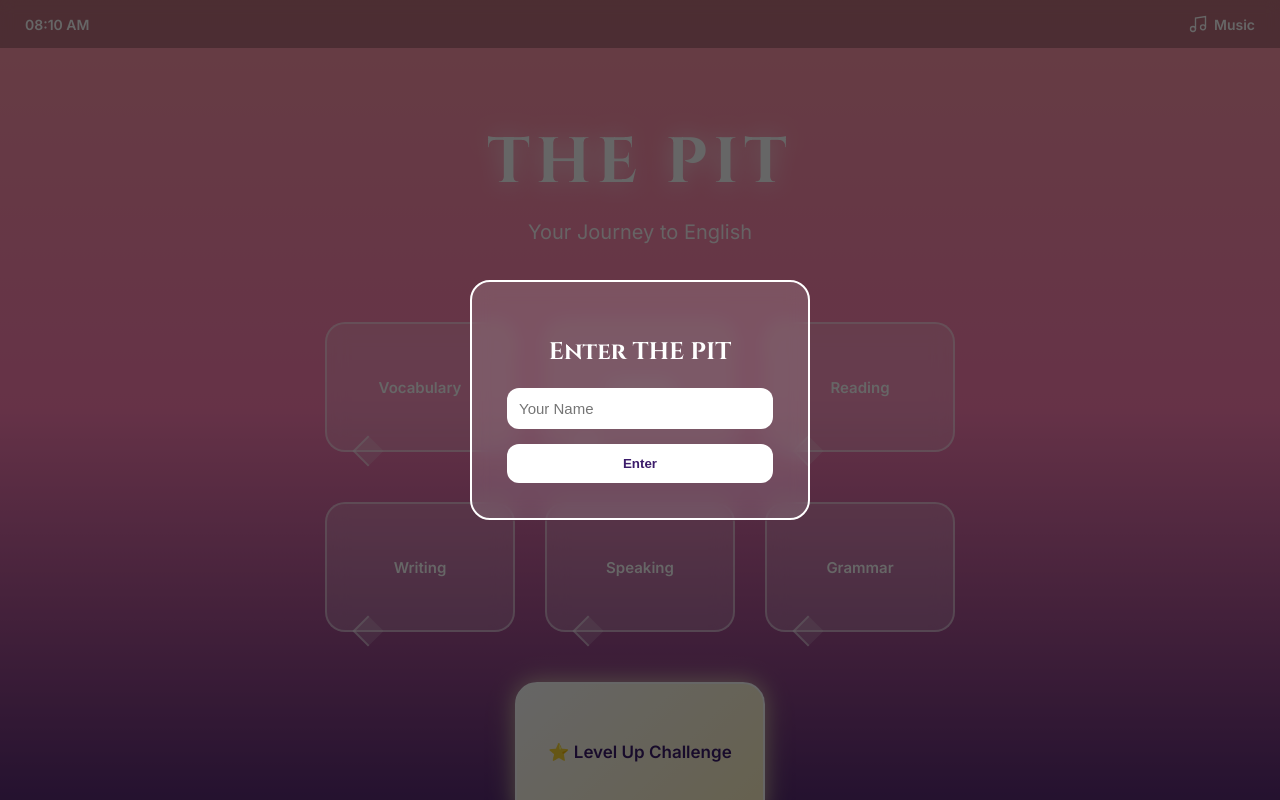
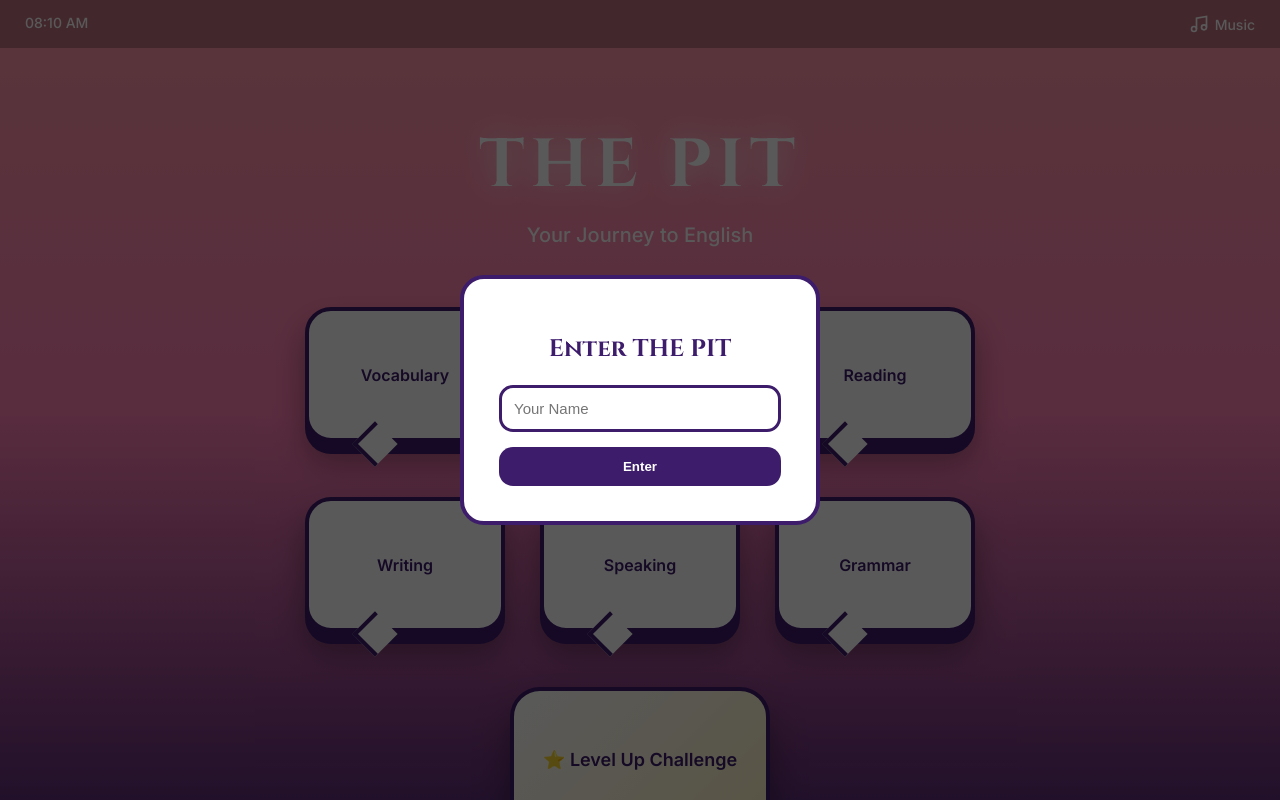
Before and after one commit to LAULAUtonton/GAMIFICATION, a plain HTML site: page index.html in a window 1280 px wide. Shown: the top 800 px of the page. Drawn offline with Linux system fonts and the light colour scheme.

Commit message:
Update index.html

```diff
--- a/index.html
+++ b/index.html
@@ -5,20 +5,19 @@
 <meta name="viewport" content="width=device-width, initial-scale=1.0">
 <title>THE PIT — Your Journey to English</title>
 
-<link href="https://fonts.googleapis.com/css2?family=Cinzel:wght@700&family=Inter:wght@400;600&display=swap" rel="stylesheet">
+<link href="https://fonts.googleapis.com/css2?family=Cinzel:wght@700&family=Inter:wght@500;600&display=swap" rel="stylesheet">
 
 <style>
 
 /* =========================
-   COLOR MIX SYSTEM
+   COLOR SYSTEM
 ========================= */
 :root{
   --pink:#ff9aa9;
   --pink2:#ff7eb3;
   --purple:#3c1c6b;
   --purple2:#6d5acb;
-  --glass:rgba(255,255,255,.18);
-  --border:rgba(255,255,255,.45);
+  --white:#ffffff;
   --gold:#fff3c4;
 }
 
@@ -31,7 +30,11 @@ html,body{
   margin:0;
   padding:0;
   font-family:'Inter',sans-serif;
-  background:linear-gradient(to bottom,var(--pink) 0%,var(--pink2) 35%,var(--purple) 75%,var(--purple2) 100%);
+  background:linear-gradient(to bottom,
+    var(--pink) 0%,
+    var(--pink2) 35%,
+    var(--purple) 75%,
+    var(--purple2) 100%);
   color:white;
   overflow-x:hidden;
 }
@@ -45,7 +48,6 @@ html,body{
   width:100%;
   display:flex;
   justify-content:space-between;
-  align-items:center;
   padding:14px 25px;
   background:rgba(0,0,0,.25);
   backdrop-filter:blur(6px);
@@ -53,21 +55,18 @@ html,body{
   font-size:14px;
 }
 
-.clock{font-weight:600}
-
 .music-btn{
   cursor:pointer;
   display:flex;
   align-items:center;
   gap:6px;
-  font-weight:600;
 }
 
 .music-btn svg{
   width:20px;
   height:20px;
   stroke:white;
-  stroke-width:1.6;
+  stroke-width:2;
   fill:none;
 }
 
@@ -81,22 +80,15 @@ html,body{
 
 .main-title{
   font-family:'Cinzel',serif;
-  font-size:clamp(40px,6vw,64px);
+  font-size:clamp(42px,6vw,68px);
   letter-spacing:6px;
   margin:0;
-  text-shadow:0 0 25px rgba(255,255,255,.8);
+  text-shadow:0 0 30px rgba(255,255,255,.8);
 }
 
 .subtitle{
   font-size:clamp(16px,2vw,20px);
-  margin-top:14px;
-  opacity:.95;
-}
-
-.welcome{
-  margin-top:18px;
-  font-size:15px;
-  opacity:.95;
+  margin-top:12px;
 }
 
 /* =========================
@@ -108,62 +100,67 @@ html,body{
   padding:0 25px;
   display:flex;
   flex-direction:column;
-  gap:50px;
+  gap:55px;
 }
 
 .row{
   display:flex;
   justify-content:center;
-  gap:30px;
+  gap:35px;
   flex-wrap:wrap;
 }
 
 /* =========================
-   SPEECH BUBBLE BUTTONS
+   HARD MANGA BUBBLE BUTTON
 ========================= */
 .bubble{
   position:relative;
-  width:190px;
-  height:130px;
-  background:var(--glass);
-  backdrop-filter:blur(10px);
-  border-radius:20px;
-  border:2px solid var(--border);
+  width:200px;
+  height:135px;
+  background:var(--white);
+  color:var(--purple);
+  border-radius:26px;
+  border:4px solid var(--purple);
 
   display:flex;
   align-items:center;
   justify-content:center;
   text-align:center;
 
-  font-weight:600;
-  font-size:15px;
-  color:white;
+  font-weight:700;
+  font-size:16px;
   text-decoration:none;
 
-  transition:.3s ease;
+  box-shadow:
+    0 12px 0 var(--purple),
+    0 18px 30px rgba(0,0,0,.35);
+
+  transition:.25s ease;
 }
 
-/* Bubble tail */
+/* Sharp tail */
 .bubble::after{
   content:"";
   position:absolute;
-  bottom:-12px;
-  left:30px;
-  width:20px;
-  height:20px;
-  background:var(--glass);
-  border-left:2px solid var(--border);
-  border-bottom:2px solid var(--border);
+  bottom:-22px;
+  left:50px;
+  width:28px;
+  height:28px;
+  background:var(--white);
+  border-left:4px solid var(--purple);
+  border-bottom:4px solid var(--purple);
   transform:rotate(45deg);
 }
 
 .bubble:hover{
   transform:translateY(-6px);
-  background:rgba(255,255,255,.28);
+  box-shadow:
+    0 18px 0 var(--purple),
+    0 24px 35px rgba(0,0,0,.45);
 }
 
 /* =========================
-   CHALLENGE BUTTON
+   CHALLENGE
 ========================= */
 .challenge-wrapper{
   display:flex;
@@ -171,29 +168,30 @@ html,body{
 }
 
 .challenge{
-  width:250px;
-  height:140px;
+  width:260px;
+  height:145px;
   background:linear-gradient(135deg,#ffffff,var(--gold));
   color:var(--purple);
-  border-radius:22px;
-  border:2px solid white;
-  font-weight:700;
-  font-size:17px;
-  text-decoration:none;
+  border-radius:30px;
+  border:4px solid var(--purple);
 
   display:flex;
   align-items:center;
   justify-content:center;
 
+  font-weight:800;
+  font-size:18px;
+  text-decoration:none;
+
   box-shadow:
-    0 0 25px rgba(255,243,196,.8),
-    0 10px 30px rgba(0,0,0,.25);
+    0 12px 0 var(--purple),
+    0 20px 35px rgba(0,0,0,.35);
 
-  transition:.35s ease;
+  transition:.3s ease;
 }
 
 .challenge:hover{
-  transform:translateY(-8px) scale(1.05);
+  transform:translateY(-8px) scale(1.04);
 }
 
 /* =========================
@@ -206,9 +204,7 @@ html,body{
 
 .games{
   width:240px;
-  height:135px;
-  border:2px solid var(--gold);
-  box-shadow:0 0 20px rgba(255,243,196,.6);
+  height:140px;
 }
 
 /* =========================
@@ -217,7 +213,7 @@ html,body{
 #entryModal{
   position:fixed;
   inset:0;
-  background:rgba(0,0,0,.6);
+  background:rgba(0,0,0,.65);
   display:flex;
   justify-content:center;
   align-items:center;
@@ -225,14 +221,14 @@ html,body{
 }
 
 .modal-box{
-  background:rgba(255,255,255,.15);
-  backdrop-filter:blur(10px);
+  background:white;
   padding:35px;
-  border-radius:20px;
+  border-radius:24px;
+  border:4px solid var(--purple);
+  text-align:center;
   width:90%;
-  max-width:340px;
-  text-align:center;
-  border:2px solid white;
+  max-width:360px;
+  color:var(--purple);
 }
 
 .modal-box h2{
@@ -244,19 +240,19 @@ html,body{
   width:100%;
   padding:12px;
   margin-bottom:15px;
-  border-radius:12px;
-  border:none;
+  border-radius:14px;
+  border:3px solid var(--purple);
   font-size:15px;
 }
 
 .modal-box button{
   width:100%;
   padding:12px;
-  border-radius:12px;
+  border-radius:14px;
   border:none;
-  background:white;
-  color:var(--purple);
-  font-weight:600;
+  background:var(--purple);
+  color:white;
+  font-weight:700;
   cursor:pointer;
 }
 
@@ -264,14 +260,14 @@ html,body{
    RESPONSIVE
 ========================= */
 @media(max-width:700px){
-  .bubble{width:160px;height:115px}
+  .bubble{width:170px;height:120px}
 }
 
 @media(max-width:480px){
   .row{flex-direction:column;align-items:center}
   .bubble,.challenge,.games{
     width:100%;
-    max-width:320px;
+    max-width:340px;
   }
 }
 
@@ -281,7 +277,7 @@ html,body{
 <body>
 
 <div class="top-bar">
-  <div class="clock" id="clock"></div>
+  <div id="clock"></div>
   <div class="music-btn" onclick="toggleMusic()">
     <svg viewBox="0 0 24 24">
       <path d="M9 18V5l12-2v13"/>
@@ -303,7 +299,6 @@ html,body{
 <div class="header">
   <h1 class="main-title">THE PIT</h1>
   <div class="subtitle">Your Journey to English</div>
-  <div class="welcome" id="welcomeMessage"></div>
 </div>
 
 <div class="menu">
@@ -353,14 +348,12 @@ function enterSite(){
   if(name===""){alert("Please enter your name.");return;}
   sessionStorage.setItem("studentName",name);
   document.getElementById("entryModal").style.display="none";
-  document.getElementById("welcomeMessage").innerText="Welcome, "+name+"!";
 }
 
 window.onload=function(){
   const saved=sessionStorage.getItem("studentName");
   if(saved){
     document.getElementById("entryModal").style.display="none";
-    document.getElementById("welcomeMessage").innerText="Welcome back, "+saved+"!";
   }
 }
 
```
